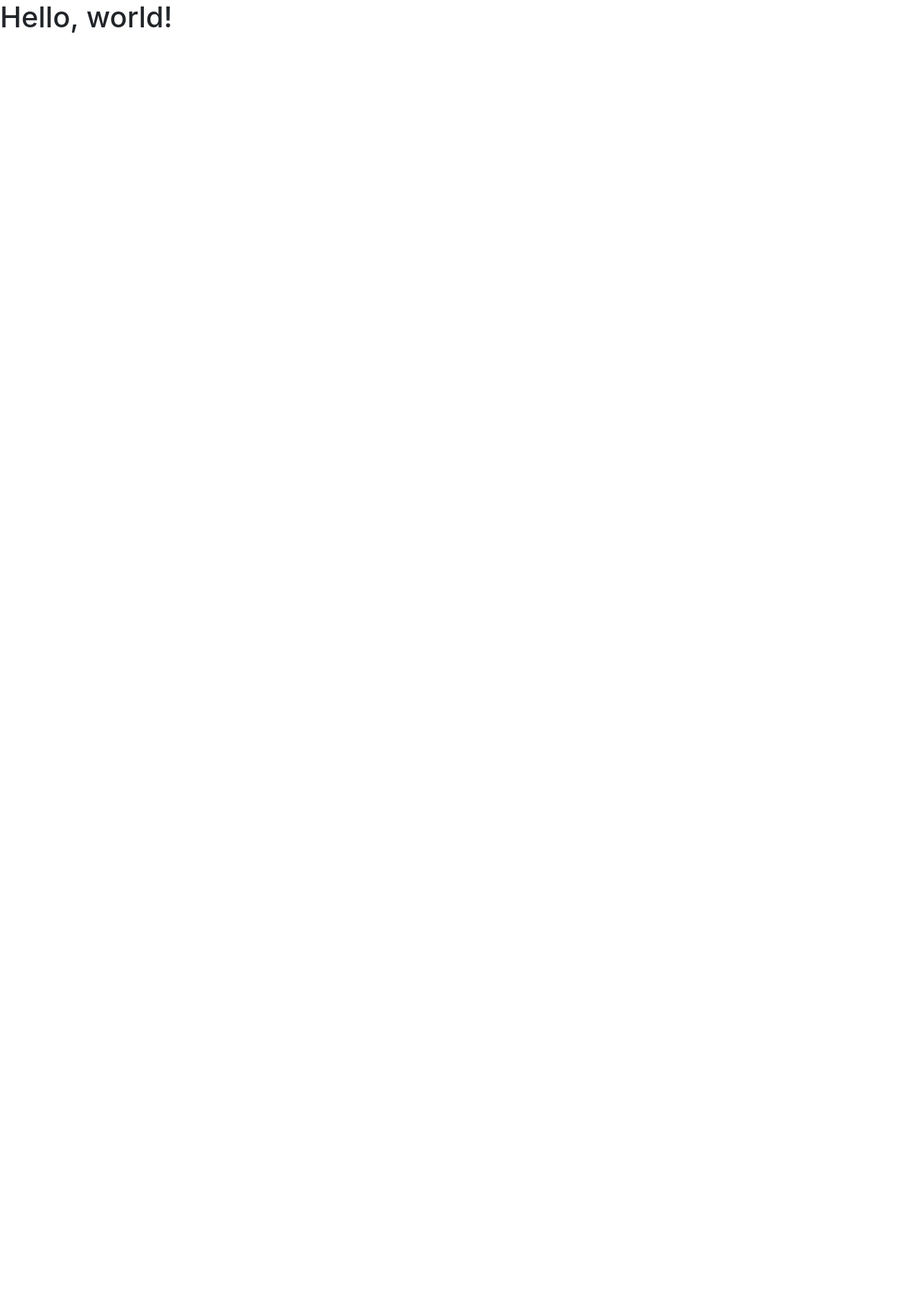
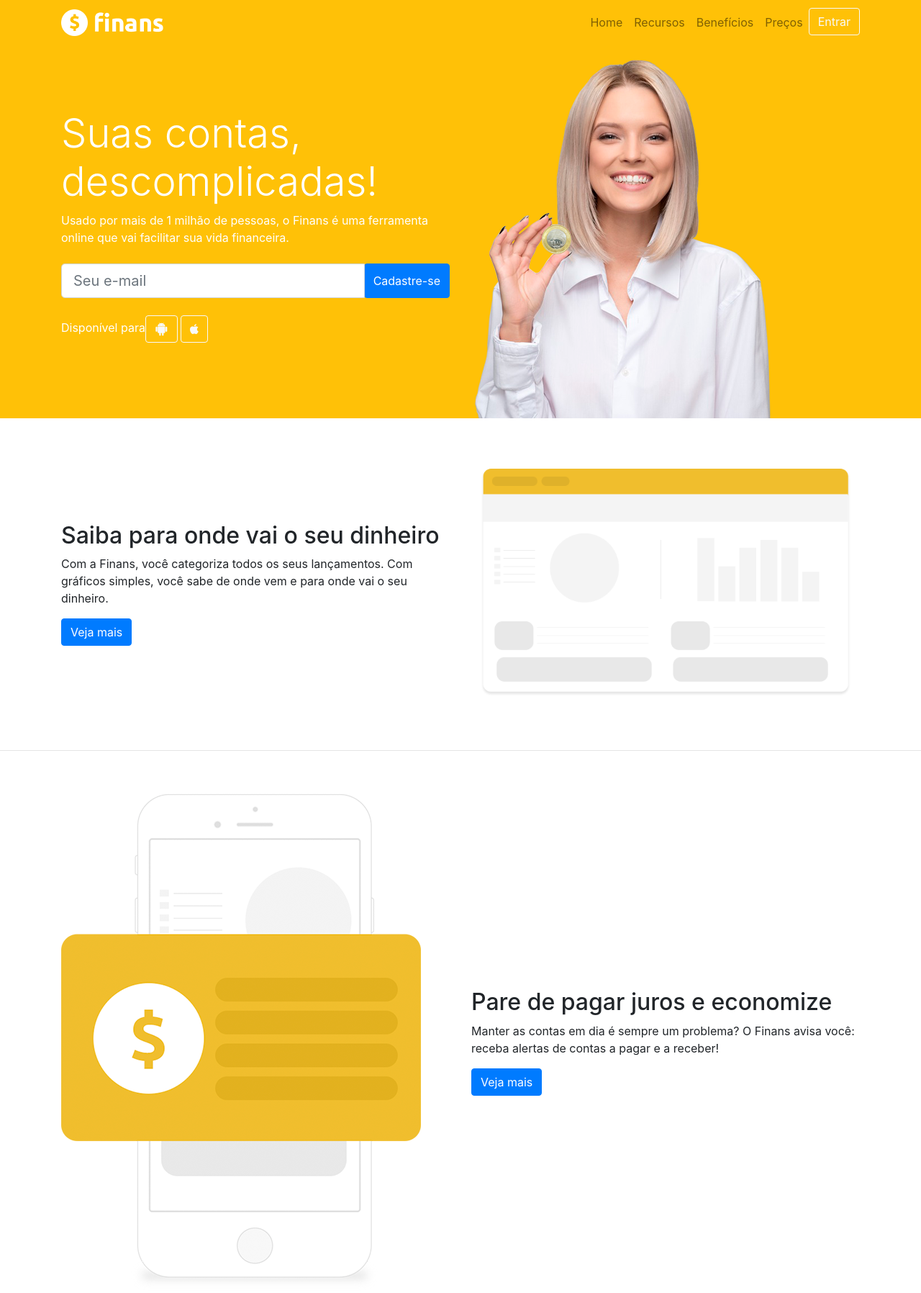
Before and after one commit to aamandabraun/App-banco, a plain HTML site: page index.html in a window 1280 px wide. Shown: the top 1796 px of the page at 72% size. Before the commit the page ends 800 px from the top, so only its background shows below. Drawn offline with nearby package versions, Linux system fonts and the light colour scheme.

Commit message:
Últimas atualizações

```diff
--- /dev/null
+++ b/css/estilo.css
@@ -0,0 +1,13 @@
+#home {
+    background-color: #ffc107;
+    color: #fff;
+}
+
+.caixa {
+    padding: 60px 0;
+    border-bottom: 1px solid #e5e5e5;
+}
+
+footer p a {
+    margin: 5px 15px;
+}
--- a/index.html
+++ b/index.html
@@ -1,24 +1,135 @@
-<!doctype html>
+<!DOCTYPE html>
 <html lang="pt-br">
   <head>
-    <!-- Required meta tags -->
+    <!-- Meta tags Obrigatórias -->
     <meta charset="utf-8">
     <meta name="viewport" content="width=device-width, initial-scale=1, shrink-to-fit=no">
 
     <!-- Bootstrap CSS -->
-    <link rel="stylesheet" href="css/bootstrap.min.css">
+    <link rel="stylesheet" href="https://stackpath.bootstrapcdn.com/bootstrap/4.1.3/css/bootstrap.min.css" integrity="sha384-MCw98/SFnGE8fJT3GXwEOngsV7Zt27NXFoaoApmYm81iuXoPkFOJwJ8ERdknLPMO" crossorigin="anonymous">
 
-    <title>Hello, world!</title>
+    <!-- Font Awesome -->
+    <link rel="stylesheet" href="https://use.fontawesome.com/releases/v5.3.1/css/all.css" integrity="sha384-mzrmE5qonljUremFsqc01SB46JvROS7bZs3IO2EmfFsd15uHvIt+Y8vEf7N7fWAU" crossorigin="anonymous">
+
+    <!-- Estilo customizado -->
+    <link rel="stylesheet" type="text/css" href="css/estilo.css">
+
+    <title>Finans - finanças pessoais</title>
   </head>
+
   <body>
 
-    <h1>Hello, world!</h1>
+    <header> <!--INICIO CABEÇALHO-->
+      <nav class=" navbar navbar-expand-sm navbar-light bg-warning">
+        <div class="container">
+          <a href="#" class="navbar-brand"><img src="img/logo.png" width="142"></a>
+          <button class="navbar-toggler" data-toggle="collapse" data-target="#nav-principal">
+            <span class="navbar-toggler-icon"></span></button> <!--BOTAO HAMBURGUER-->
+            <div class="collapse navbar-collapse" id="nav-principal">
+              <ul class="navbar-nav ml-auto">
+                <li class="nav-item"><a href="" class="nav-link">Home</a></li>
+                <li class="nav-item"><a href="" class="nav-link">Recursos</a></li>
+                <li class="nav-item"><a href="" class="nav-link">Benefícios</a></li>
+                <li class="nav-item"><a href="" class="nav-link">Preços</a></li>
+                <li class="nav-item"><a href="" class="btn btn-outline-light">Entrar</a></li>
+              </ul>
+            </div>
+        </div>
+      </nav>
+    </header>
 
-    <!-- Optional JavaScript -->
-    <!-- jQuery first, then Popper.js, then Bootstrap JS -->
+    <section id="home">
+      <div class="container">
+        <div class="row">
+          <div class="col-md-6 d-flex">
+            <div  class="align-self-center">
+              <h1 class="display-4">Suas contas, descomplicadas!</h1>
+              <p>Usado por mais de 1 milhão de pessoas, o Finans é uma ferramenta online que vai facilitar sua vida financeira.</p>
+              <form class="mt-4 mb-4">
+                <div class="input-group input-group-lg">
+                  <input type="text" placeholder="Seu e-mail" class="form-control">
+                  <div class="input-group-append"></div>
+                  <button type="button" class="btn btn-primary">Cadastre-se</button>
+                </div>
+              </form>
+              <p>Disponível para<a href="" class="btn btn-outline-light"><i class="fab fa-android fa-lg"></i></a>
+              <a href="" class="btn btn-outline-light"><i class="fab fa-apple"></i></a></p>
+
+            </div>
+          </div>
+          <div class="col-md-6 d-none d-md-block"><img src="img/capa-mulher.png"></div>
+        </div>
+      </div>
+    </section>
+
+    <section class="caixa"> <!--SEÇÃO SAIBA-->
+      <div class="container">
+        <div class="row">
+          <div class="col-md-6 d-flex">
+            <div class="align-self-center">
+              <h2>Saiba para onde vai o seu dinheiro</h2>
+              <p>Com a Finans, você categoriza todos os seus lançamentos. Com gráficos simples, você sabe de onde vem e para onde vai o seu dinheiro.</p>
+              <a href="" class="btn btn-primary">Veja mais</a>
+            </div>
+          </div>
+          <div class="col-md-6">
+            <img src="img/saiba.png" class="img-fluid">
+          </div>
+        </div>
+      </div>
+    </section>
+
+    <section class="caixa"> <!--SEÇÃO JUROS-->
+      <div class="container">
+        <div class="row">
+          <div class="col-md-6">
+            <img src="img/juros.png" class="img-fluid">
+          </div>
+          <div class="col-md-6 d-flex">
+            <div class="align-self-center">
+              <h2>Pare de pagar juros e economize</h2>
+              <p>Manter as contas em dia é sempre um problema? O Finans avisa você: receba alertas de contas a pagar e a receber!</p>
+              <a href="" class="btn btn-primary">Veja mais</a>
+            </div>
+          </div>
+        </div>
+      </div>
+    </section>
+
+    <section class="caixa"> <!--SEÇÃO SUPORTE-->
+      <div class="container">
+        <div class="row">
+          <div class="col-md-4"><img src="img/facil.png" class="img-fluid">
+          <h4>Fácil de usar</h4>
+          <p>O Finans vai além do básico e permite que você faça controles incríveis, essenciais para as suas finanças. Simples como tem que ser!</p>
+          </div>
+          <div class="col-md-4"><img src="img/economize.png" class="img-fluid">
+          <h4>Economize seu tempo</h4>
+          <p>Tempo é dinheiro! Em segundos, você tem tudo sob controle e aproveite seu tempo com o que realmente importa!</p>
+          </div>
+          <div class="col-md-4"><img src="img/suporte.png" class="img-fluid">
+          <h4>Suporte amigo</h4>
+          <p>Dúvidas? Perguntas? Nosso suporte super legal ajuda você! A gente ta aqui para resolver seus problemas e deixar sua vida bem mais fácil!</p>
+          </div>
+        </div>
+      </div>
+    </section>
+
+    <footer class="mt-4 mb-4">
+      <div class="container">
+        <div class="row">
+          <p><a href="">Home</a></p>
+          <p><a href="">Recursos</a></p>
+          <p><a href="">Benefícios</a></p>
+          <p><a href="">Preços</a></p>
+        </div>
+      </div>
+    </footer>
+
+
+    <!-- jQuery primeiro, depois Popper.js, depois Bootstrap JS -->
     <script src="https://code.jquery.com/jquery-3.3.1.slim.min.js" integrity="sha384-q8i/X+965DzO0rT7abK41JStQIAqVgRVzpbzo5smXKp4YfRvH+8abtTE1Pi6jizo" crossorigin="anonymous"></script>
     <script src="https://cdnjs.cloudflare.com/ajax/libs/popper.js/1.14.3/umd/popper.min.js" integrity="sha384-ZMP7rVo3mIykV+2+9J3UJ46jBk0WLaUAdn689aCwoqbBJiSnjAK/l8WvCWPIPm49" crossorigin="anonymous"></script>
-    <script src="js/bootstrap.min.js"></script>
-
+    <script src="https://stackpath.bootstrapcdn.com/bootstrap/4.1.3/js/bootstrap.min.js" integrity="sha384-ChfqqxuZUCnJSK3+MXmPNIyE6ZbWh2IMqE241rYiqJxyMiZ6OW/JmZQ5stwEULTy" crossorigin="anonymous"></script>
   </body>
 </html>
```
